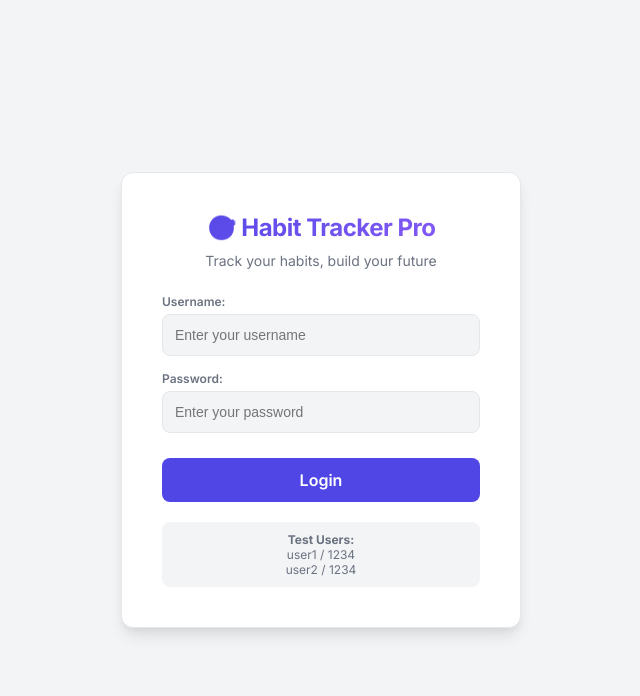
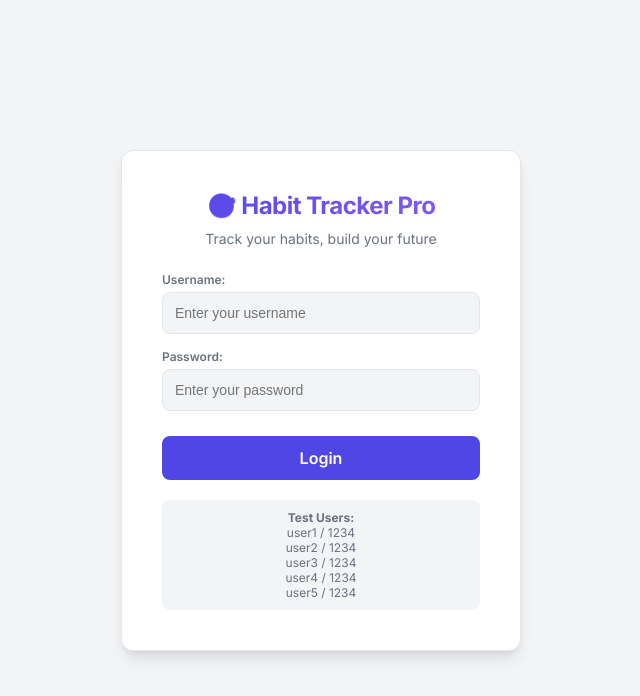
Before and after one commit to itsrajaniket/Habit-Builder-Kit, a React (Vite) app: page / in a window 1280 px wide. Shown: the top 696 px of the page, without its empty margins (319-959 px from the left). Built offline with nearby package versions, Linux system fonts and the light colour scheme.

Commit message:
feat: add additional test users to the login hint for improved user guidance

```diff
--- a/src/pages/Login.jsx
+++ b/src/pages/Login.jsx
@@ -65,6 +65,12 @@ function Login({ onLogin }) {
           user1 / 1234
           <br />
           user2 / 1234
+          <br />
+          user3 / 1234
+          <br />
+          user4 / 1234
+          <br />
+          user5 / 1234
         </p>
 
         {error && <div className="login-error">{error}</div>}
```
